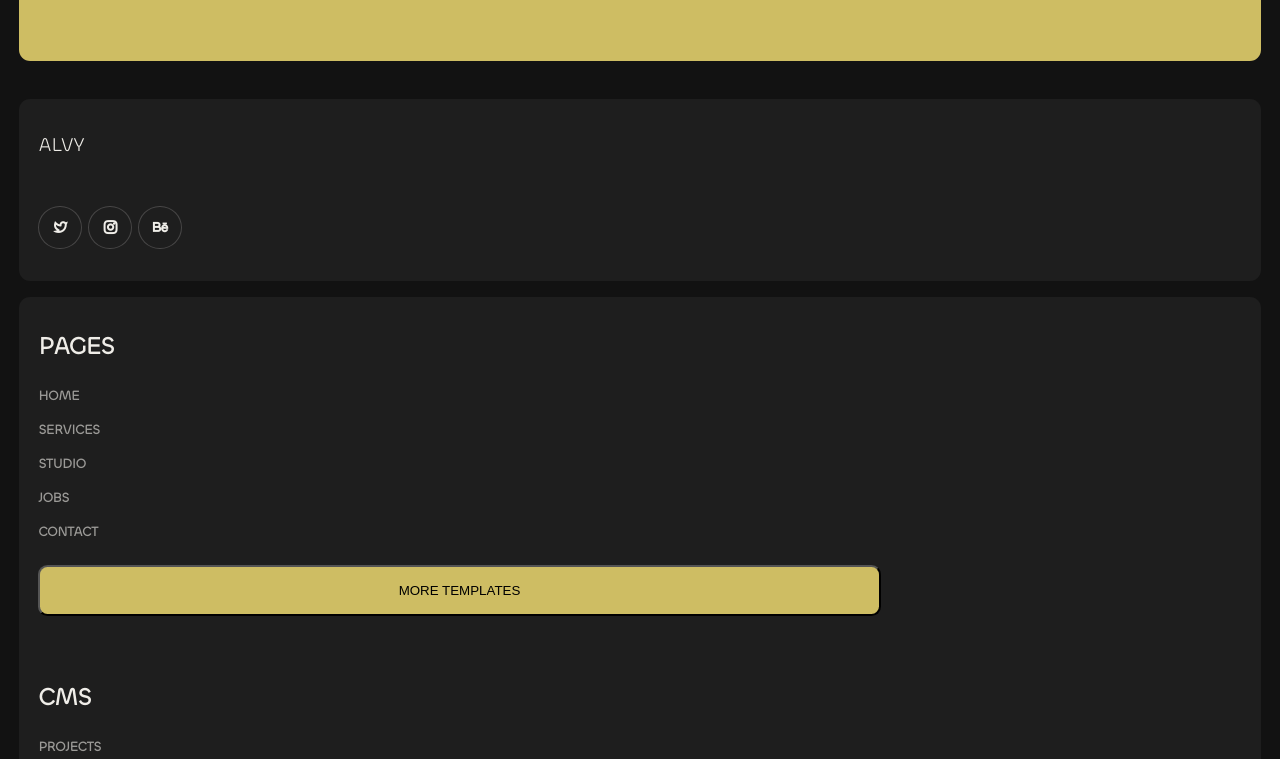
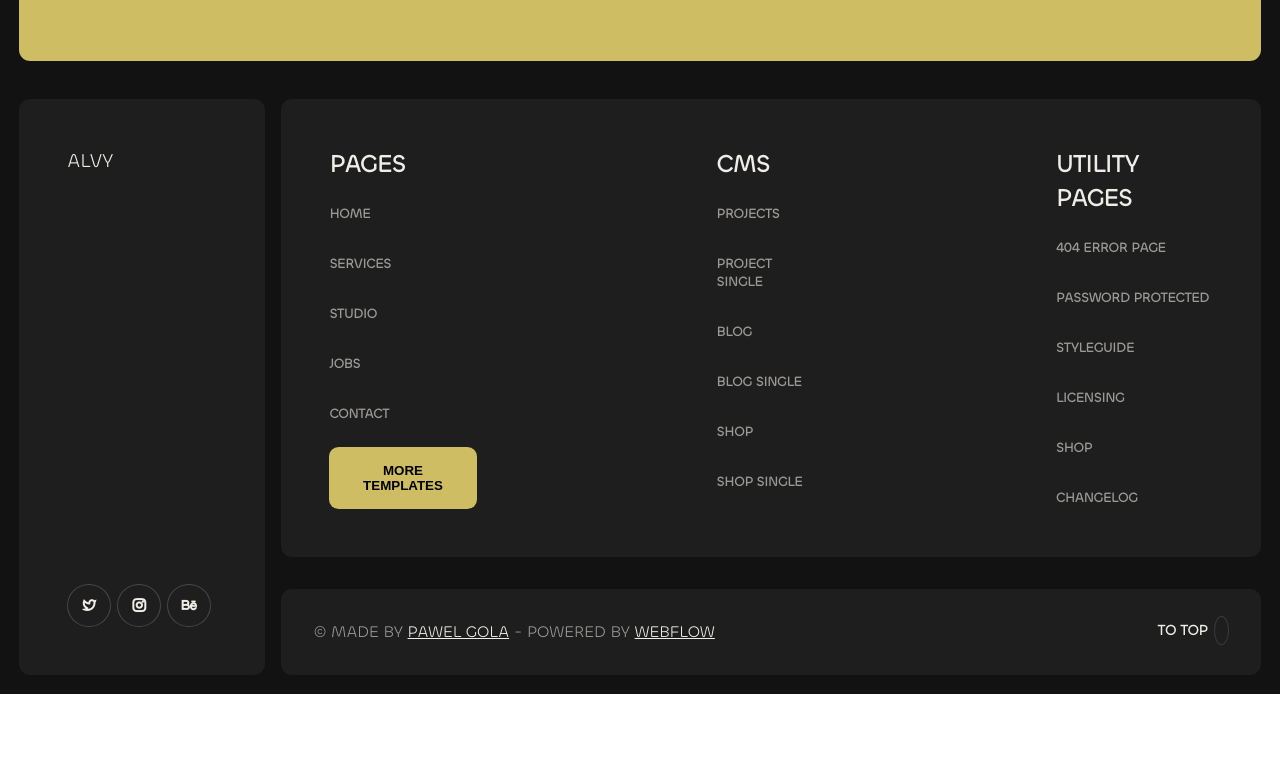
Before and after one commit to mannatgupta146/Day23_Task, a plain HTML site: page index.html in a window 1280 px wide. Shown: the part 3906-4665 px from the top of the page. After the commit the page ends 4600 px from the top, so only its background shows below. Drawn offline with nearby package versions, Linux system fonts and the light colour scheme.

Commit message:
completed

```diff
--- a/style.scss
+++ b/style.scss
@@ -299,6 +299,7 @@ main {
             #bottom{
                 h3{
                     font-size: 0.9rem;
+                    cursor: pointer;
 
                     i{
                         font-size: 1rem;
@@ -374,6 +375,7 @@ main {
             #links{
                 display: flex;
                 gap: 0.4rem;
+                cursor: pointer;
 
                 h4{
                     padding: 0.6rem 0.8rem;
@@ -412,6 +414,7 @@ main {
 
                         h5{
                             opacity: 0.6;
+                            cursor: pointer;
                         }
                     }
 
@@ -421,7 +424,9 @@ main {
                             padding: 1rem;
                             border-radius: 0.6rem;
                             background-color: #CEBD63;
-                            font-weight: 500;
+                            font-weight: 600;
+                            border: none;
+                            cursor: pointer;
                         }
                     }
                 }
@@ -441,13 +446,15 @@ main {
                     span{
                         text-decoration: underline;
                         color: #EFEDE8;
-                         opacity: 1;
+                        opacity: 1;
+                        cursor: pointer;
                     }
                 }
 
                 h3{
-                    font-size: 1rem;
-                    font-family: 400;
+                    font-size: 0.9rem;
+                    font-family: 300;
+                    cursor: pointer;
 
                     i{
                         margin-left: 0.4rem;
@@ -640,7 +647,45 @@ main {
             }
         }
 
+        section#footer{
+            flex-direction: row;
+            width: 100%;
 
+            #left{
+                width: 20%;
+                padding: 3rem;
+            }
+
+            #right{
+                width: 80%;
+
+                #rtop{
+                    flex-direction: row;
+                    gap: 15rem;
+                    padding: 3rem;
+
+                    .elem{
+                        gap: 1.5rem;
+
+                        #sub{
+                            gap: 2rem;
+                        }
+
+                        #b{
+                            button{
+                                width: 100%;
+                            }
+                        }
+                    }
+                }
+
+                #rbottom{
+                    display: flex;
+                    justify-content: space-between;
+                    padding: 2rem 2rem 0;
+                }
+            }
+        }
 
     }
 }
```
Also changed, not shown: style.css, 1 other file.
